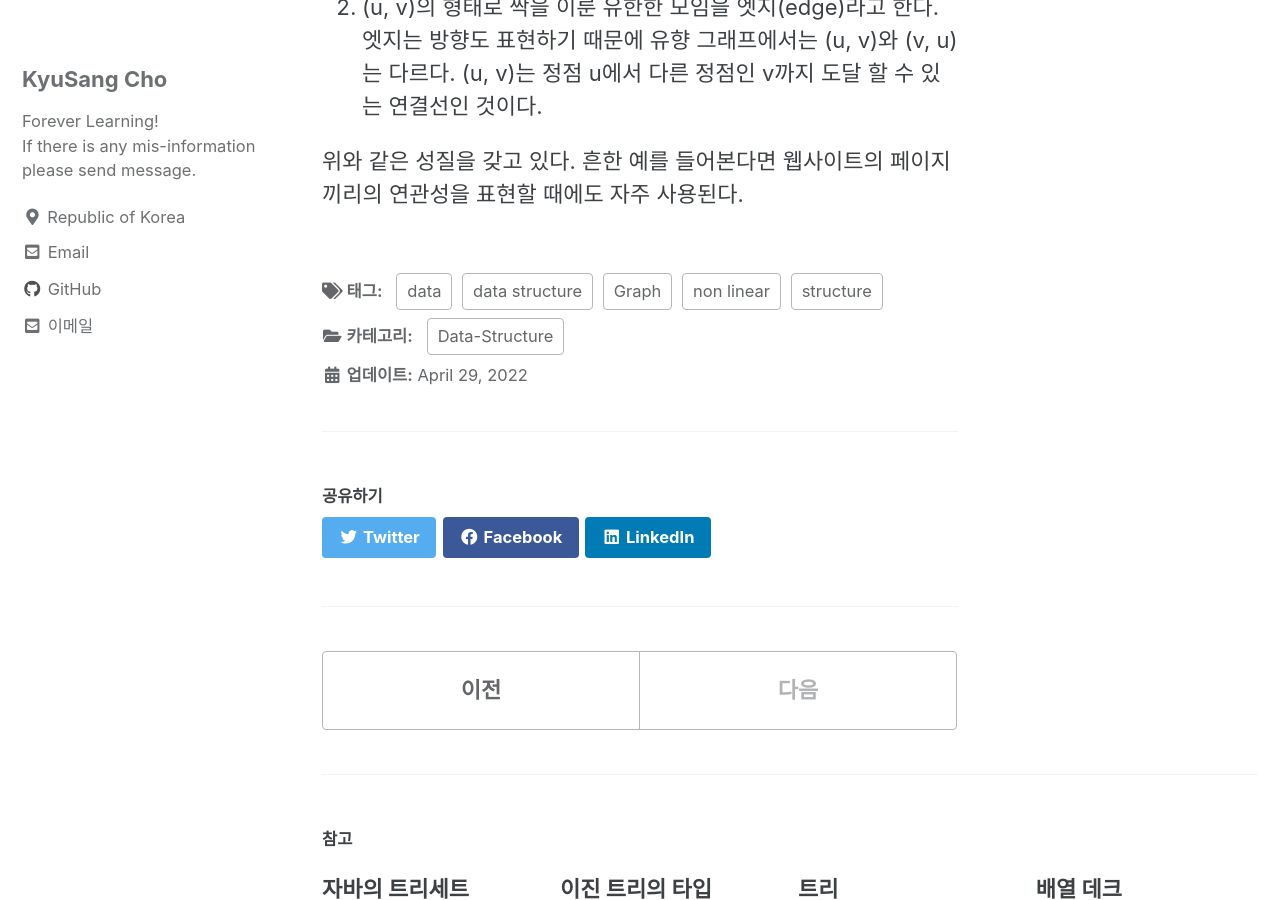
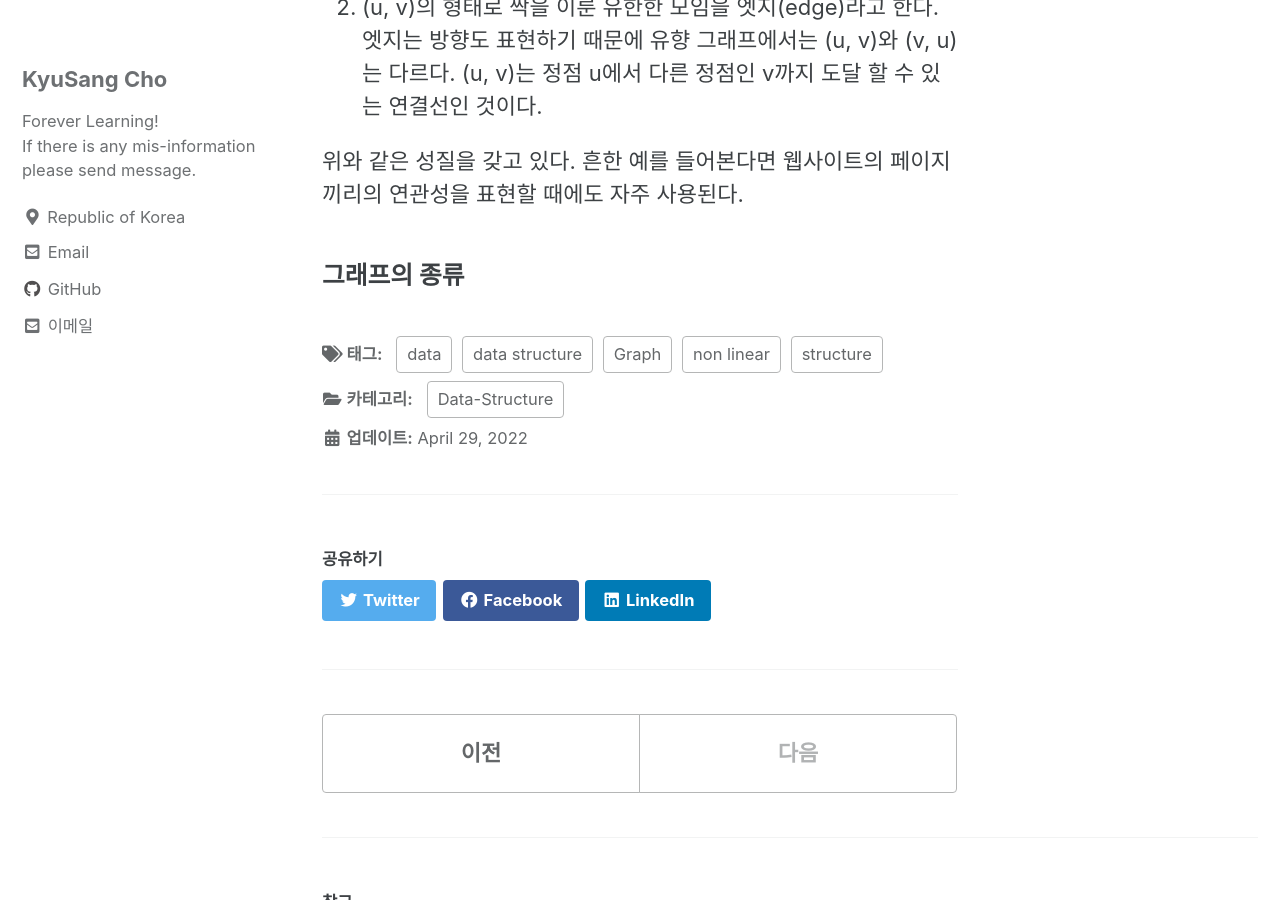
Before and after one commit to DevKS-Yet/DevKs-Yet.github.io, a Jekyll site: the page built from _posts/2022-04-29-83(data-structure7).md, in a window 1280 px wide and 900 px high, scrolled down 1095 px. Built offline with Jekyll 4.4.1, drawn with Linux system fonts in a browser that asks for light colours; cached includes are drawn as plain includes.

Commit message:
20220430

```diff
--- a/_posts/2022-04-29-83(data-structure7).md
+++ b/_posts/2022-04-29-83(data-structure7).md
@@ -41,3 +41,5 @@ tags:
    (u, v)는 정점 u에서 다른 정점인 v까지 도달 할 수 있는 연결선인 것이다.
 
 위와 같은 성질을 갖고 있다. 흔한 예를 들어본다면 웹사이트의 페이지끼리의 연관성을 표현할 때에도 자주 사용된다.
+
+### 그래프의 종류
```
